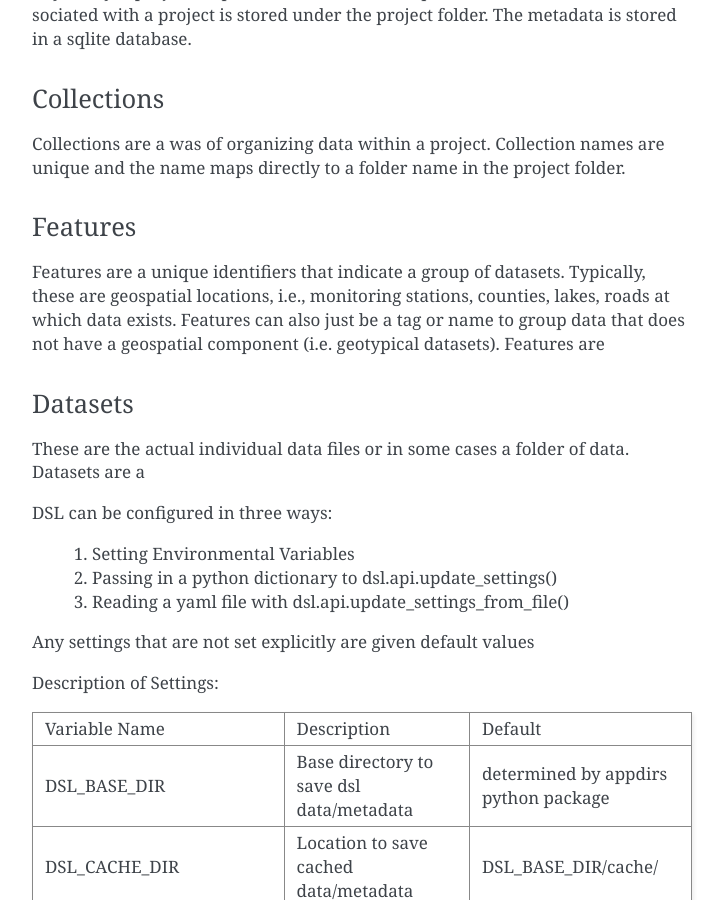
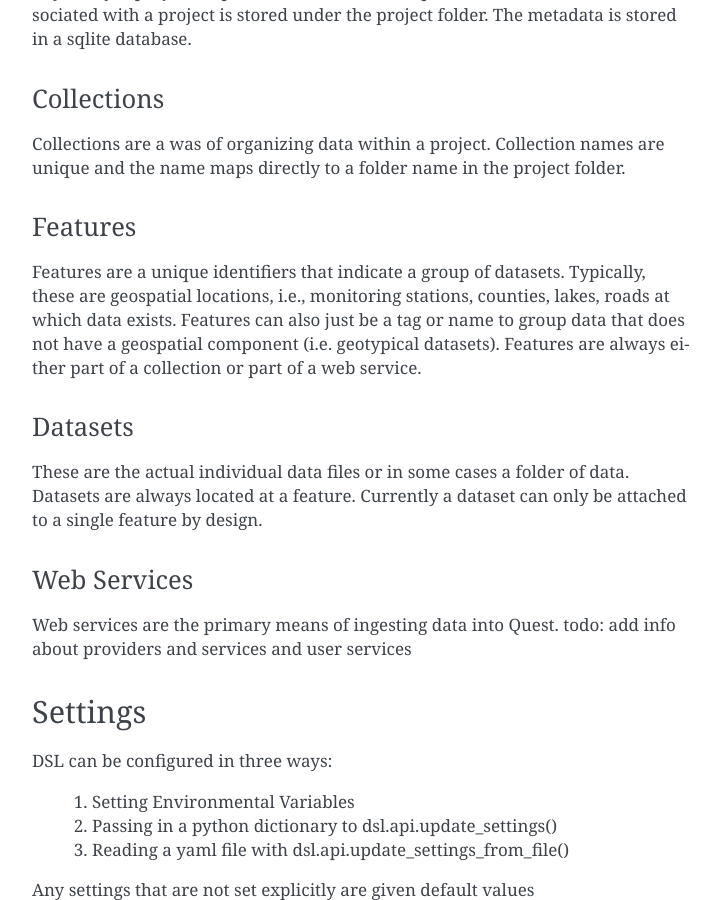
Before and after one commit to erdc/quest, a Sphinx documentation site: the page built from docs/design.rst, in a window 1280 px wide and 900 px high, scrolled down 837 px. Shown: the whole window, without its empty margins (388-1112 px from the left). Built offline with Sphinx 7.4.7, drawn with Linux system fonts in a browser that asks for light colours.

Commit message:
add docs

```diff
--- a/docs/design.rst
+++ b/docs/design.rst
@@ -45,13 +45,24 @@ Features are a unique identifiers that indicate a group of datasets. Typically,
 these are geospatial locations, i.e., monitoring stations, counties, lakes,
 roads at which data exists. Features can also just be a tag or name to group data
 that does not have a geospatial component (i.e. geotypical datasets). Features
-are
+are always either part of a collection or part of a web service.
 
 Datasets
 ^^^^^^^^
 
 These are the actual individual data files or in some cases a folder of data.
-Datasets are a
+Datasets are always located at a feature. Currently a dataset can only be
+attached to a single feature by design.
+
+Web Services
+^^^^^^^^^^^^
+
+Web services are the primary means of ingesting data into Quest.
+todo: add info about providers and services and user services
+
+
+Settings
+--------
 
 DSL can be configured in three ways:
 
```
